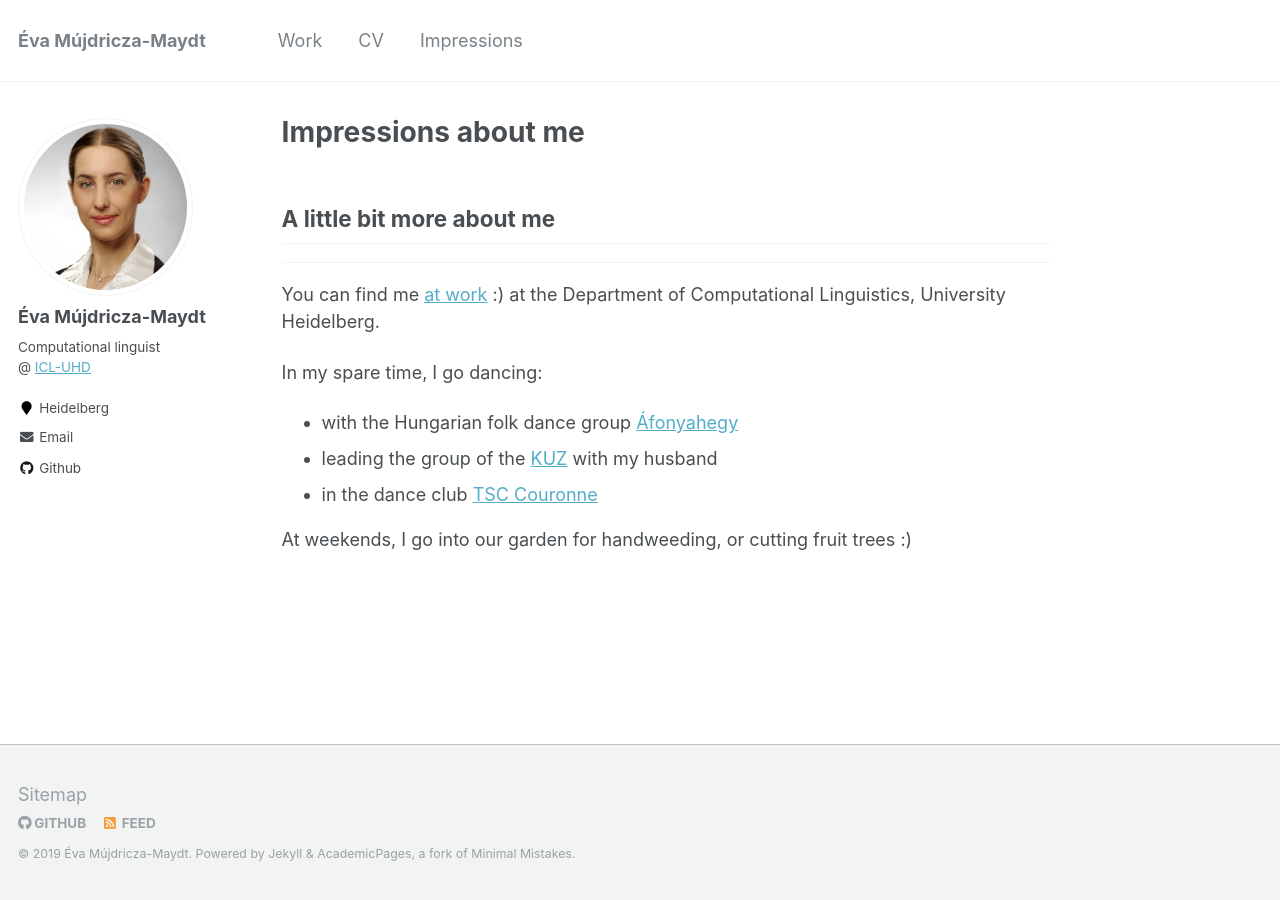
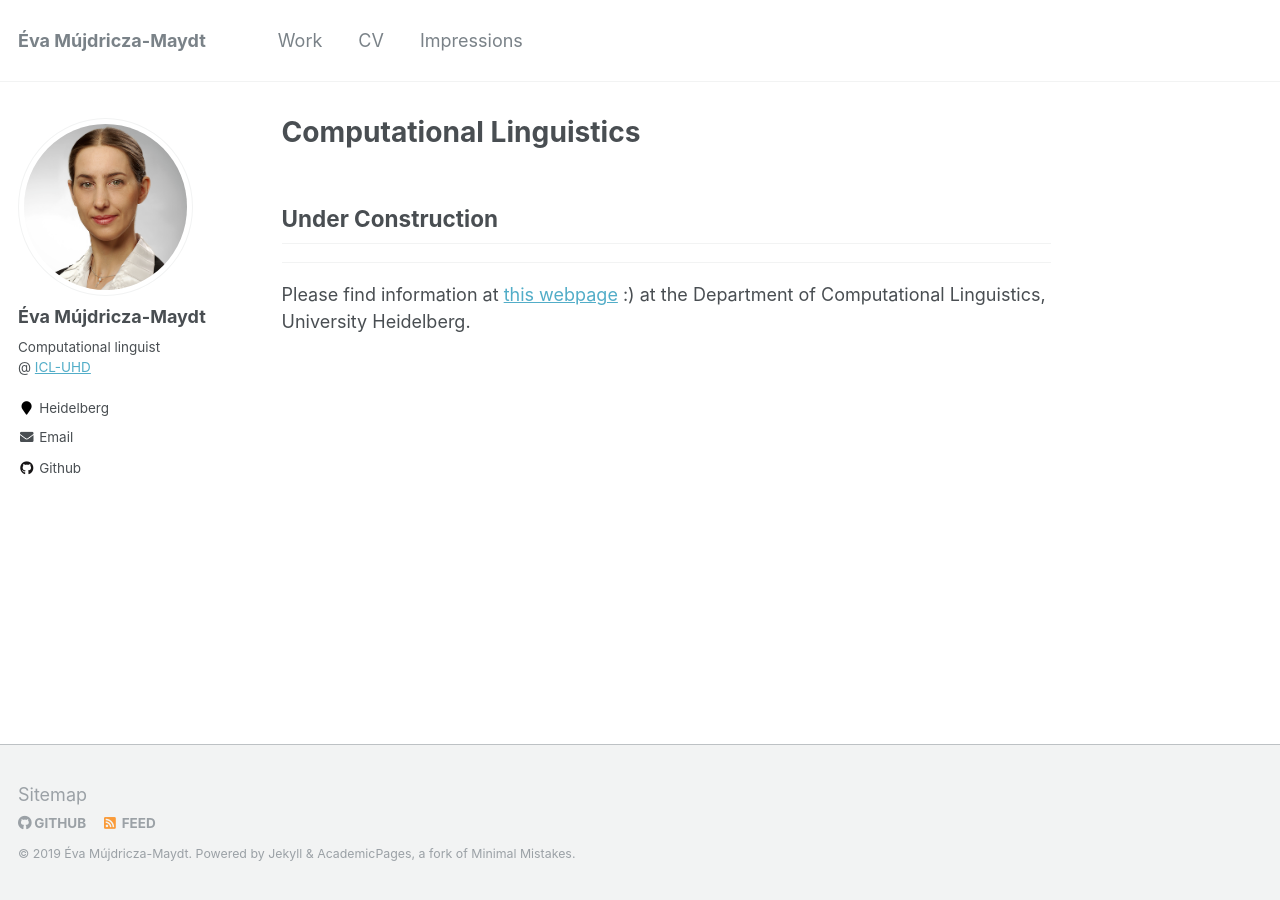
Before and after one commit to mmev/mmev.github.io, a Jekyll site: the page built from _pages/work.md, in a window 1280 px wide. Built offline with Jekyll 4.4.1, drawn with Linux system fonts in a browser that asks for light colours.

Commit message:
20190811

```diff
--- a/_pages/work.md
+++ b/_pages/work.md
@@ -1,18 +1,11 @@
 ---
-permalink: /me/
-title: "Impressions about me"
+permalink: /work/
+title: "Computational Linguistics"
 author_profile: true
 ---
 
 
-## A little bit more about me
+## Under Construction
 ----
 
-You can find me [at work](https://www.cl.uni-heidelberg.de/~mujdricz/) :) at the Department of Computational Linguistics, University Heidelberg.
-
-In my spare time, I go dancing:
-* with the Hungarian folk dance group [Áfonyahegy](https://www.facebook.com/afonyahegy/)
-* leading the group of the [KUZ](https://www.kuz-heidelberg.de/html/content/tanzen.html) with my husband
-* in the dance club [TSC Couronne](https://www.tsc-couronne.de/)
-
-At weekends, I go into our garden for handweeding, or cutting fruit trees :)
+Please find information at [this webpage](https://www.cl.uni-heidelberg.de/~mujdricz/) :) at the Department of Computational Linguistics, University Heidelberg.
```
Also changed, not shown: _pages/cv.md (+3 -0 lines).
